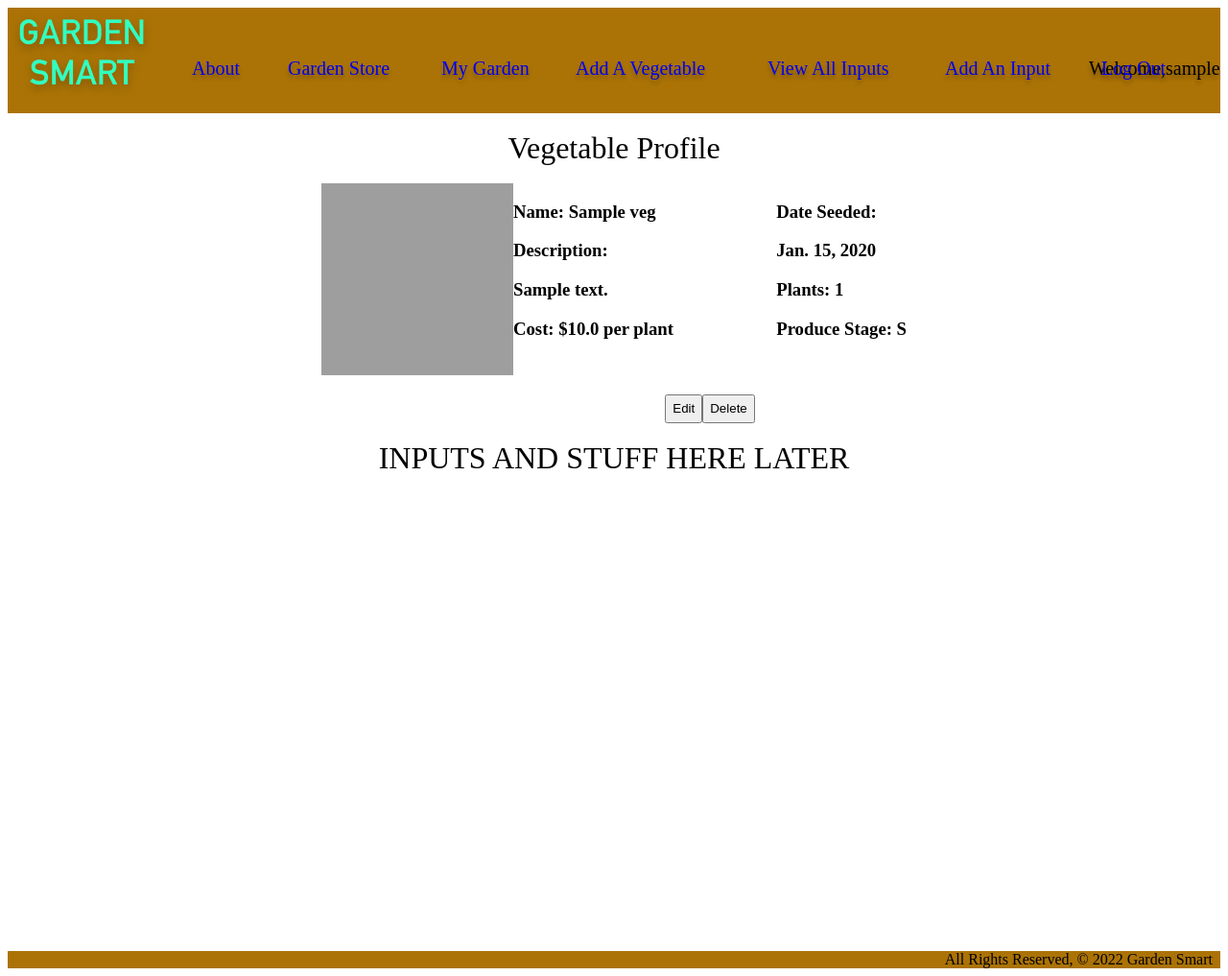
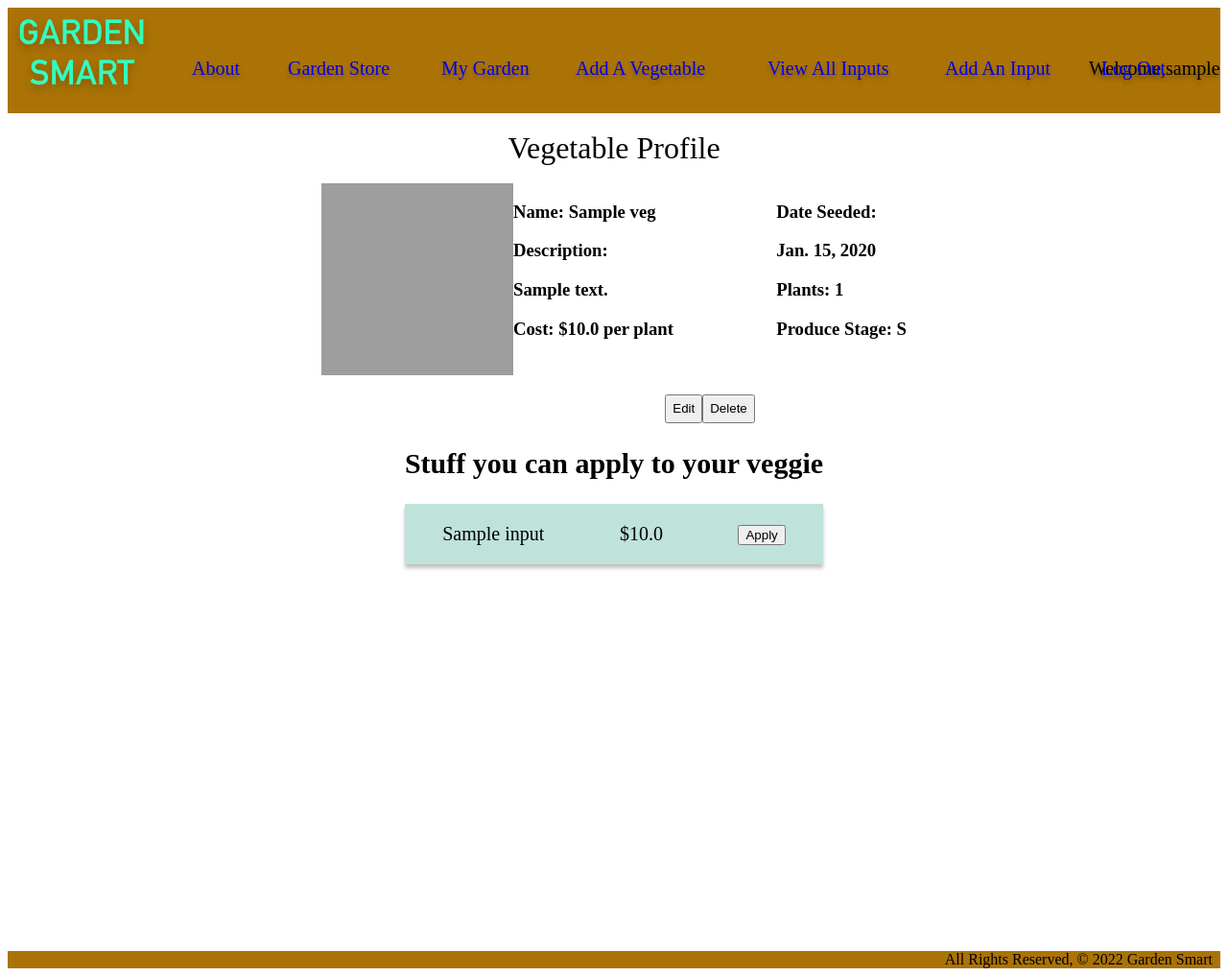
Before and after one commit to YaroslavSnigur/Garden-Smart, a Django app: page /veggies/1 in a window 1280 px wide. Shown: the whole page at 96% size. Run offline with Django 4.2, Linux system fonts and the light colour scheme; a user stored in the database is signed in; tables that the repository leaves empty hold one stand-in row (values such as "Sample post"); grey boxes are pictures that could not be loaded.

Commit message:
remove button added and list of inputs added to veg profile

```diff
--- a/gardensmart/main_app/templates/veggies/detail.html
+++ b/gardensmart/main_app/templates/veggies/detail.html
@@ -35,7 +35,19 @@
   </div>
   <div class="inputs-choices">
     <!--Seperate into 3 columns or divs for inputs-->
-    <h1>INPUTS AND STUFF HERE LATER</h1>
+    <div class="basket">
+      <h2> Stuff you can apply to your veggie </h2>
+      {% for input in inputs_user %}
+      <div class="input-card">
+          <p>{{ input.name }}
+          <p>${{ input.cost }}</p>
+      <form action="" method="post">
+          {% csrf_token %}
+          <button type="submit" class="add-btn">Apply</button>
+      </form>
+      </div>
+      {% endfor %}
+  </div>
   </div>
 </div>
 
--- a/gardensmart/main_app/views.py
+++ b/gardensmart/main_app/views.py
@@ -161,7 +161,9 @@ def inputs_index(request):
 
 def veg_detail(request, veg_id):
     veg = Veg.objects.get(id=veg_id)
-    return render(request, 'veggies/detail.html', { 'veg': veg })
+    p = Profile.objects.get(user_id=request.user.id)
+    inputs_user = p.inputs.all()
+    return render(request, 'veggies/detail.html', { 'veg': veg, 'inputs_user': inputs_user })
 
 def garden_store(request):
   p = Profile.objects.get(user_id=request.user.id)
```
